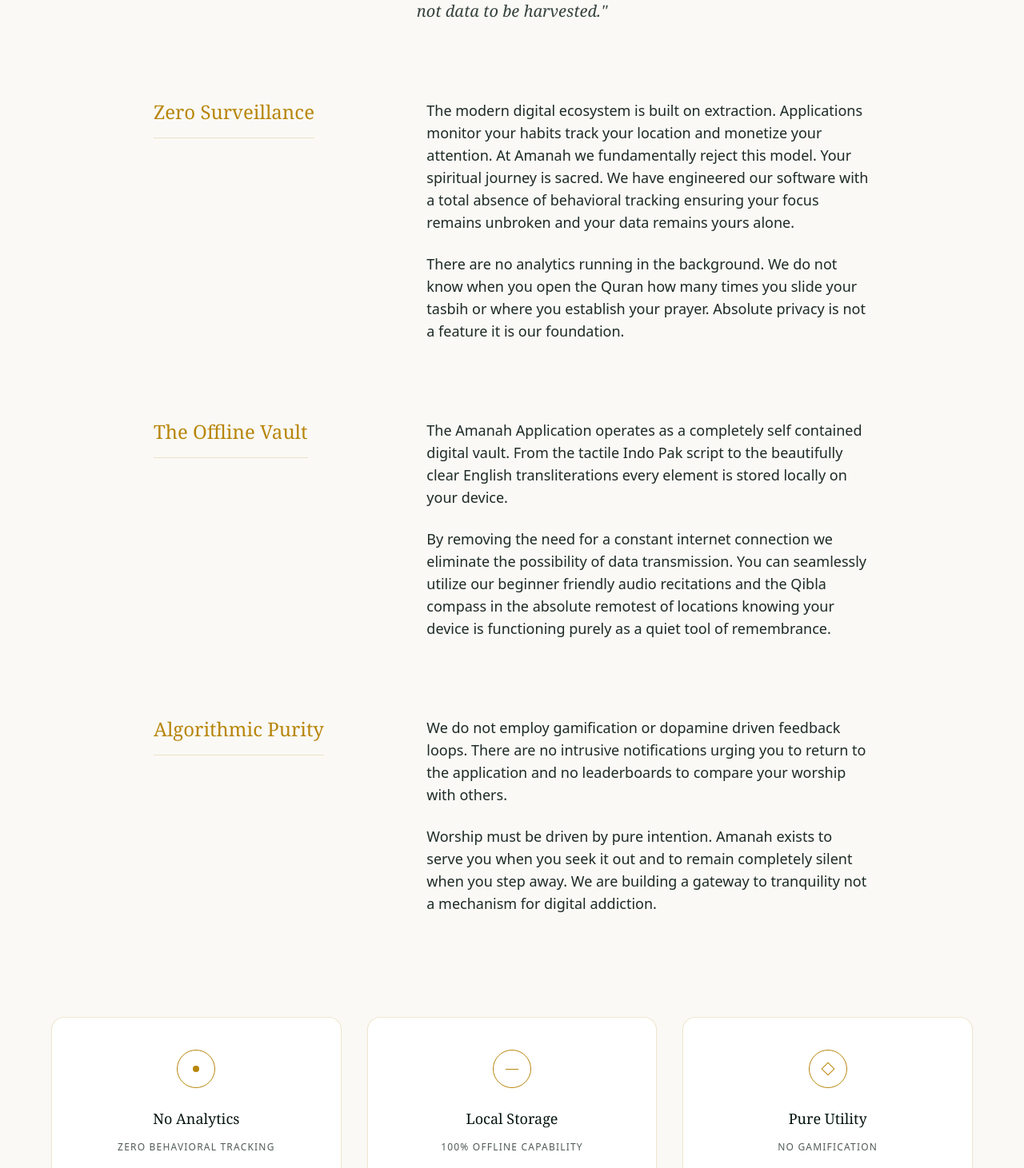
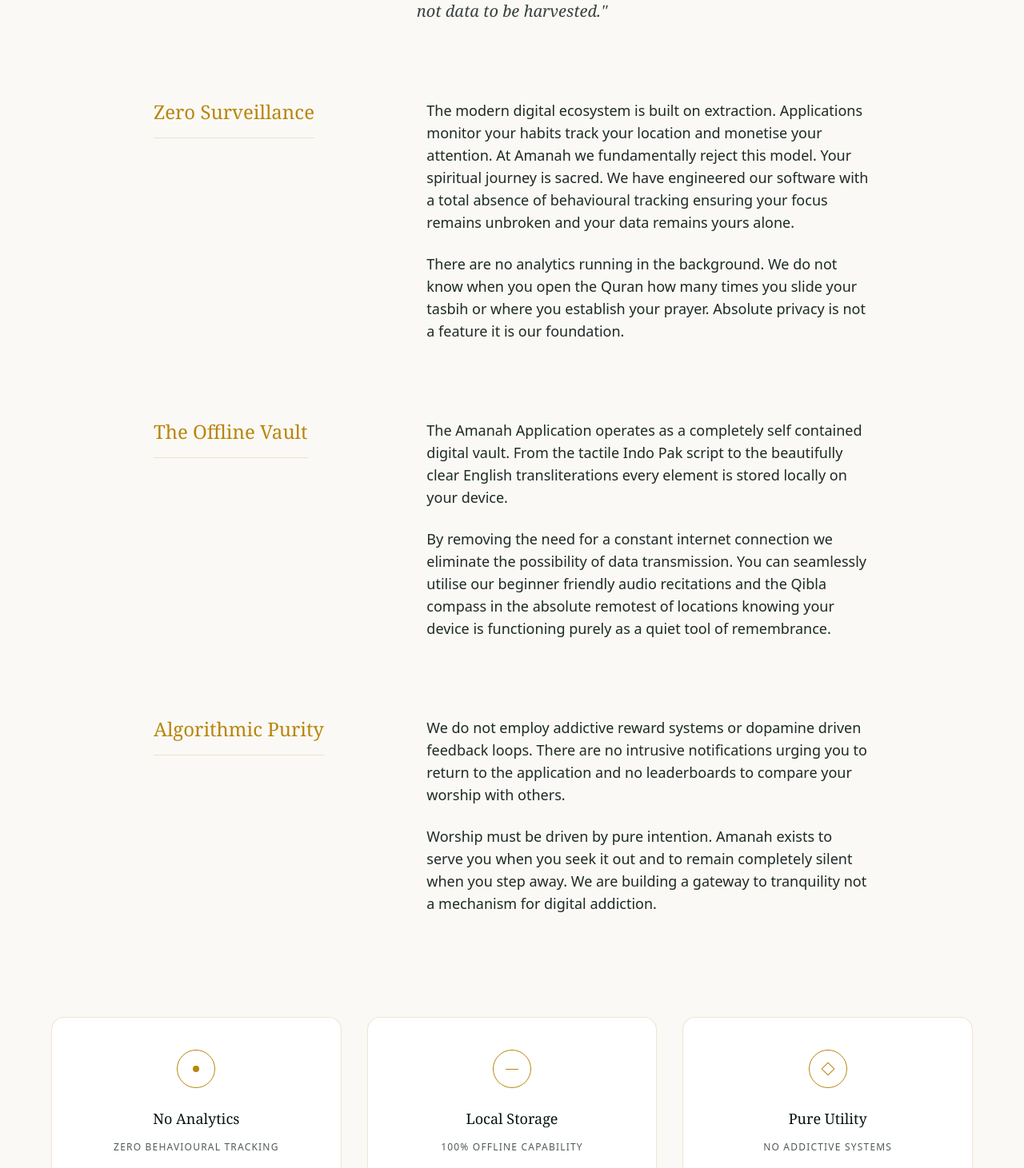
Before and after one commit to amanahco/amanah-web, a Next.js app: page /pledge in a window 1280 px wide. Shown: the part 369-1830 px from the top of the page at 80% size. Built offline with nearby package versions, Linux system fonts and the light colour scheme.

Commit message:
fix(pledge): update language for clarity and consistency, replacing "monetize" with "monetise," "behavioral" with "behavioural," and "gamification" with "addictive systems" to align with regional spelling and improve user understanding

```diff
--- a/app/pledge/page.tsx
+++ b/app/pledge/page.tsx
@@ -48,7 +48,7 @@
           </div>
           <div className="md:w-2/3">
             <p className="text-base md:text-lg leading-relaxed text-[#051410]/90 mb-6">
-              The modern digital ecosystem is built on extraction. Applications monitor your habits track your location and monetize your attention. At Amanah we fundamentally reject this model. Your spiritual journey is sacred. We have engineered our software with a total absence of behavioral tracking ensuring your focus remains unbroken and your data remains yours alone.
+              The modern digital ecosystem is built on extraction. Applications monitor your habits track your location and monetise your attention. At Amanah we fundamentally reject this model. Your spiritual journey is sacred. We have engineered our software with a total absence of behavioural tracking ensuring your focus remains unbroken and your data remains yours alone.
             </p>
             <p className="text-base md:text-lg leading-relaxed text-[#051410]/90">
               There are no analytics running in the background. We do not know when you open the Quran how many times you slide your tasbih or where you establish your prayer. Absolute privacy is not a feature it is our foundation.
@@ -68,7 +68,7 @@
               The Amanah Application operates as a completely self contained digital vault. From the tactile Indo Pak script to the beautifully clear English transliterations every element is stored locally on your device.
             </p>
             <p className="text-base md:text-lg leading-relaxed text-[#051410]/90">
-              By removing the need for a constant internet connection we eliminate the possibility of data transmission. You can seamlessly utilize our beginner friendly audio recitations and the Qibla compass in the absolute remotest of locations knowing your device is functioning purely as a quiet tool of remembrance.
+              By removing the need for a constant internet connection we eliminate the possibility of data transmission. You can seamlessly utilise our beginner friendly audio recitations and the Qibla compass in the absolute remotest of locations knowing your device is functioning purely as a quiet tool of remembrance.
             </p>
           </div>
         </div>
@@ -82,7 +82,7 @@
           </div>
           <div className="md:w-2/3">
             <p className="text-base md:text-lg leading-relaxed text-[#051410]/90 mb-6">
-              We do not employ gamification or dopamine driven feedback loops. There are no intrusive notifications urging you to return to the application and no leaderboards to compare your worship with others.
+              We do not employ addictive reward systems or dopamine driven feedback loops. There are no intrusive notifications urging you to return to the application and no leaderboards to compare your worship with others.
             </p>
             <p className="text-base md:text-lg leading-relaxed text-[#051410]/90">
               Worship must be driven by pure intention. Amanah exists to serve you when you seek it out and to remain completely silent when you step away. We are building a gateway to tranquility not a mechanism for digital addiction.
@@ -101,7 +101,7 @@
           </div>
           <h4 className="text-lg font-serif text-[#051410] mb-3">No Analytics</h4>
           <p className="text-xs text-[#051410]/70 leading-relaxed uppercase tracking-widest">
-            Zero Behavioral Tracking
+            Zero Behavioural Tracking
           </p>
         </div>
 
@@ -121,7 +121,7 @@
           </div>
           <h4 className="text-lg font-serif text-[#051410] mb-3">Pure Utility</h4>
           <p className="text-xs text-[#051410]/70 leading-relaxed uppercase tracking-widest">
-            No Gamification
+            No Addictive Systems
           </p>
         </div>
 
```
